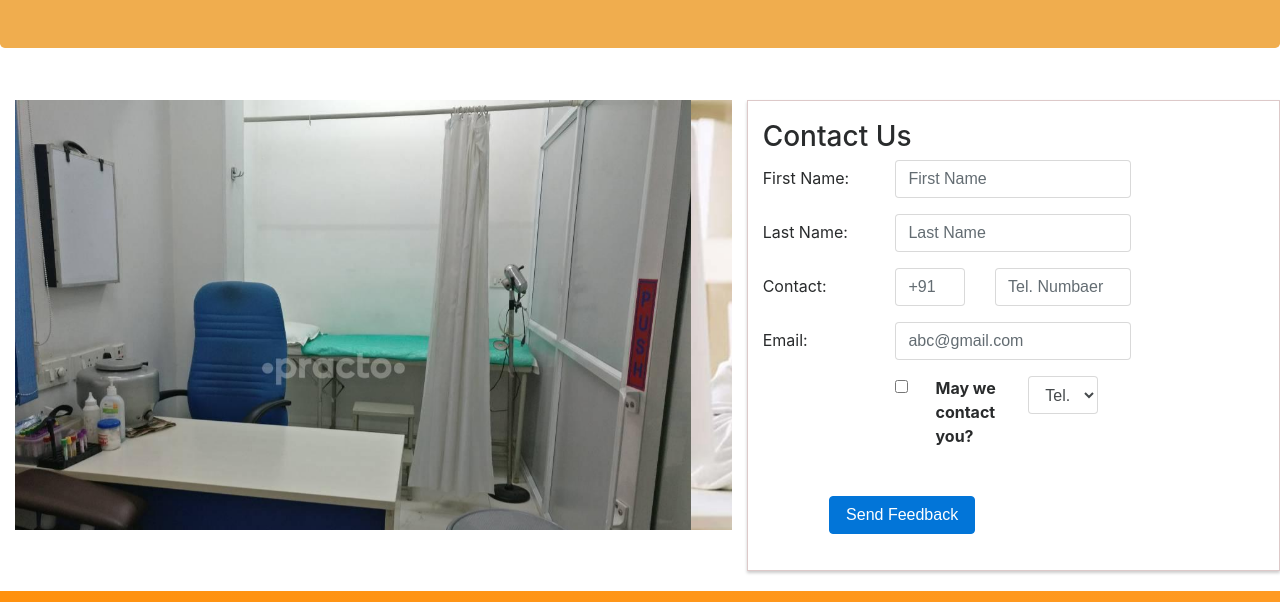
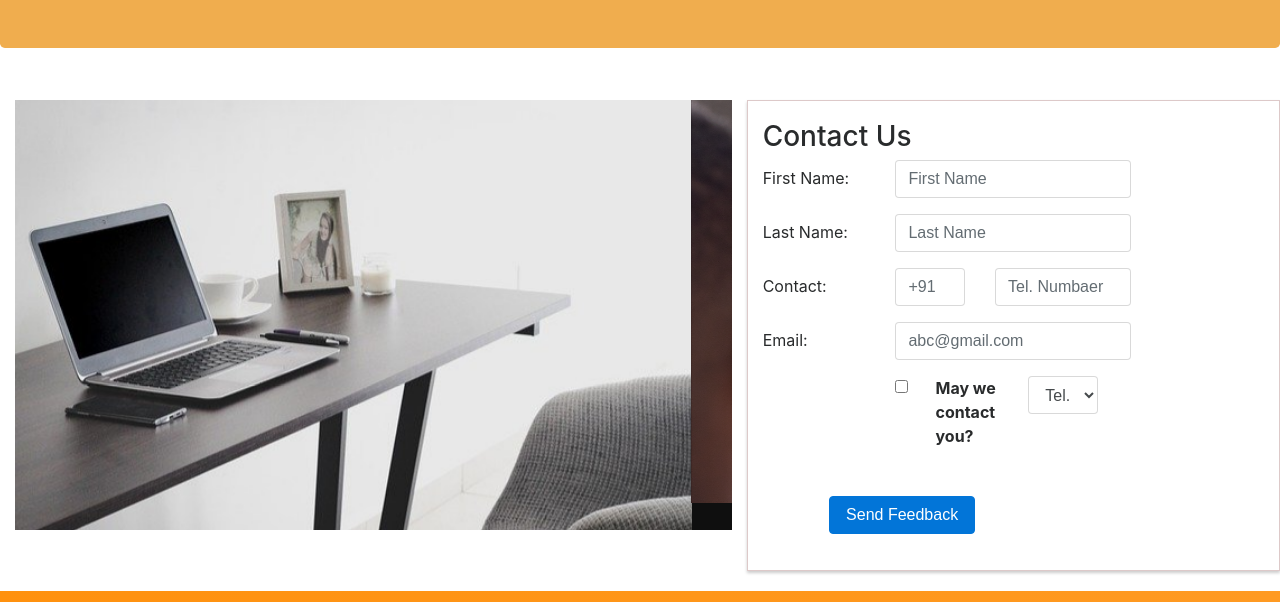
Before and after one commit to Nikhil-Gupta-prog/Nikhil-Gupta-prog.github.io, a website: page index.html in a window 1280 px wide. Shown: the part 198-800 px from the top of the page. Drawn offline with nearby package versions, Linux system fonts and the light colour scheme.

Commit message:
Update index.html

```diff
--- a/index.html
+++ b/index.html
@@ -66,10 +66,10 @@
                 <div id="carouselExampleSlidesOnly" class="carousel slide" data-ride="carousel">
                     <div class="carousel-inner">
                       <div class="carousel-item active">
-                          <img src="./pictures/1.jpg" class="d-block w-100" alt="...">
+                          <img src="./pictures/twelve.jpg" class="d-block w-100" alt="...">
                       </div>
                       <div class="carousel-item">
-                        <img src="./pictures/2.jpg" class="d-block w-100" alt="...">
+                        <img src="./pictures/three.png" class="d-block w-100" alt="...">
                       </div>
                       <div class="carousel-item">
                         <img src="./pictures/3.jpg" class="d-block w-100" alt="...">
```
